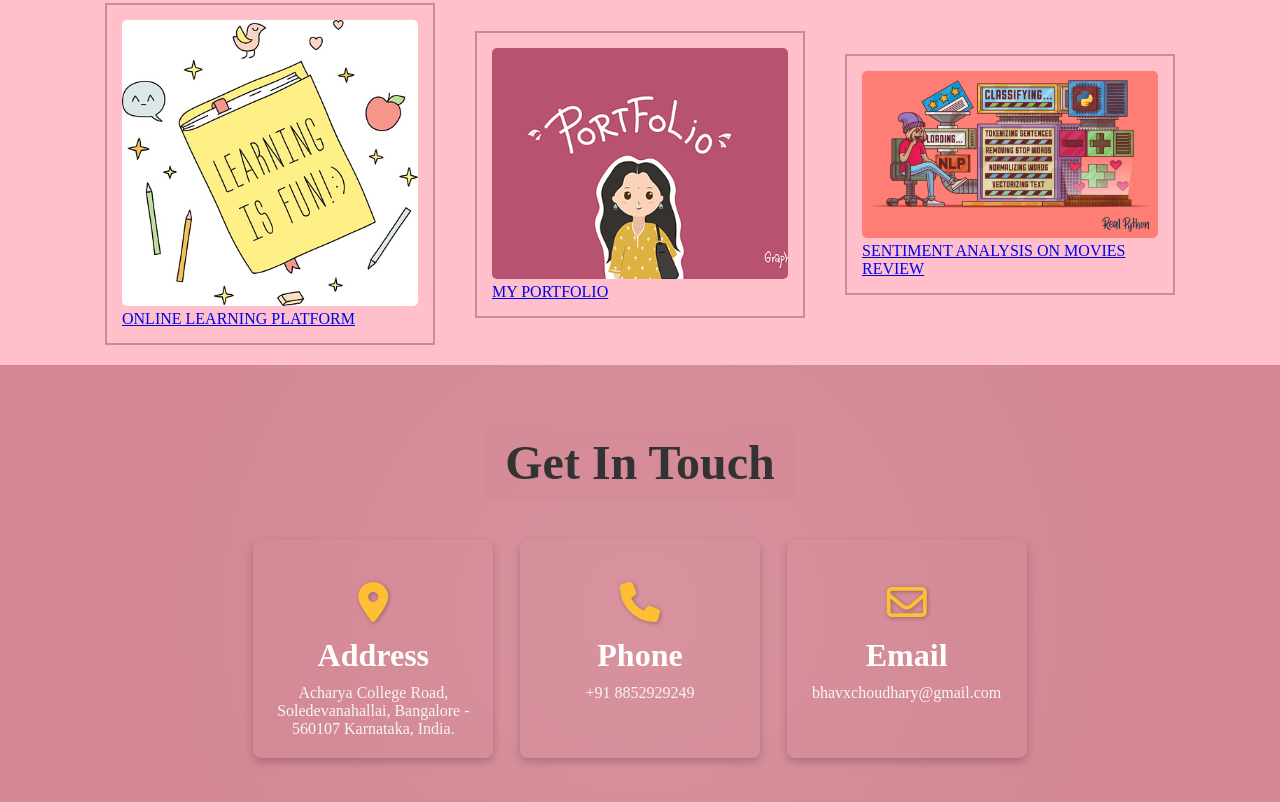
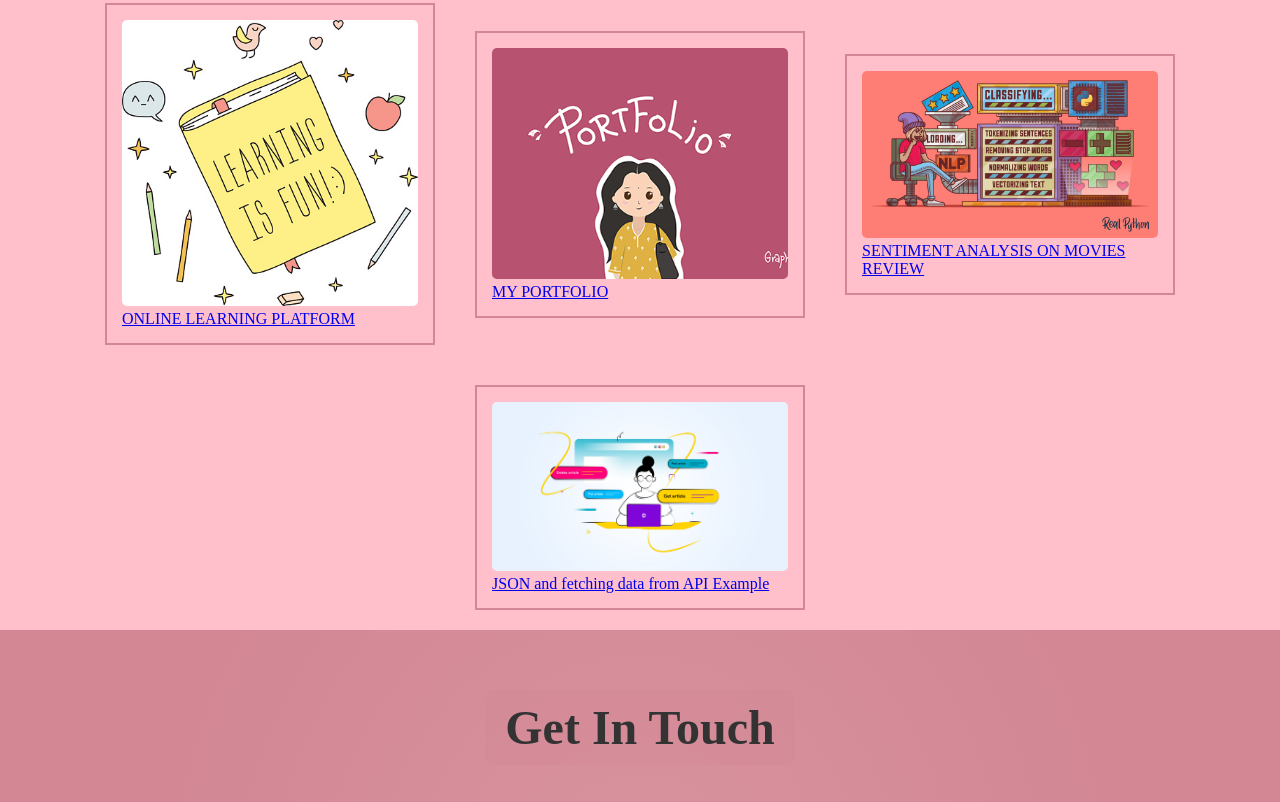
Before and after one commit to BhavanaChoudhary/My_Portfolio, a plain HTML site: page index.html in a window 1280 px wide. Shown: the part 3430-4232 px from the top of the page. Drawn offline with nearby package versions, Linux system fonts and the light colour scheme; some packages are replaced by stand-ins of ours; a script that the page names is missing; a web font is replaced by a local one.

Commit message:
new project api

```diff
--- a/index.html
+++ b/index.html
@@ -162,6 +162,7 @@
       <li class="list" data-filter="ml">Machine learning</li>
       <li class="list" data-filter="js">JavaScript</li>
       <li class="list" data-filter="figma">Figma</li>
+      <li class="list" data-filter="api">Rest API</li>
   </ul>
   <!--container--------->
   <div class="portfolio-container">
@@ -209,6 +210,11 @@
      <a href="https://github.com/BhavanaChoudhary/Machine-Learning-Projects" class="portfolio-box ml" data-lightbox="work">
         <img alt="" src="sentiment-analysis.webp">
         <p class="project-name">SENTIMENT ANALYSIS ON MOVIES REVIEW</p>
+      </a>
+       <!--10------------>
+     <a href="https://bhavanachoudhary.github.io/JSON-RestApi-USERLIST/" class="portfolio-box api" data-lightbox="work">
+        <img alt="" src="rest_api.jpg">
+        <p class="project-name">JSON and fetching data from API Example</p>
       </a>
 
   </div>
```
Also changed, not shown: rest_api.jpg (added).
